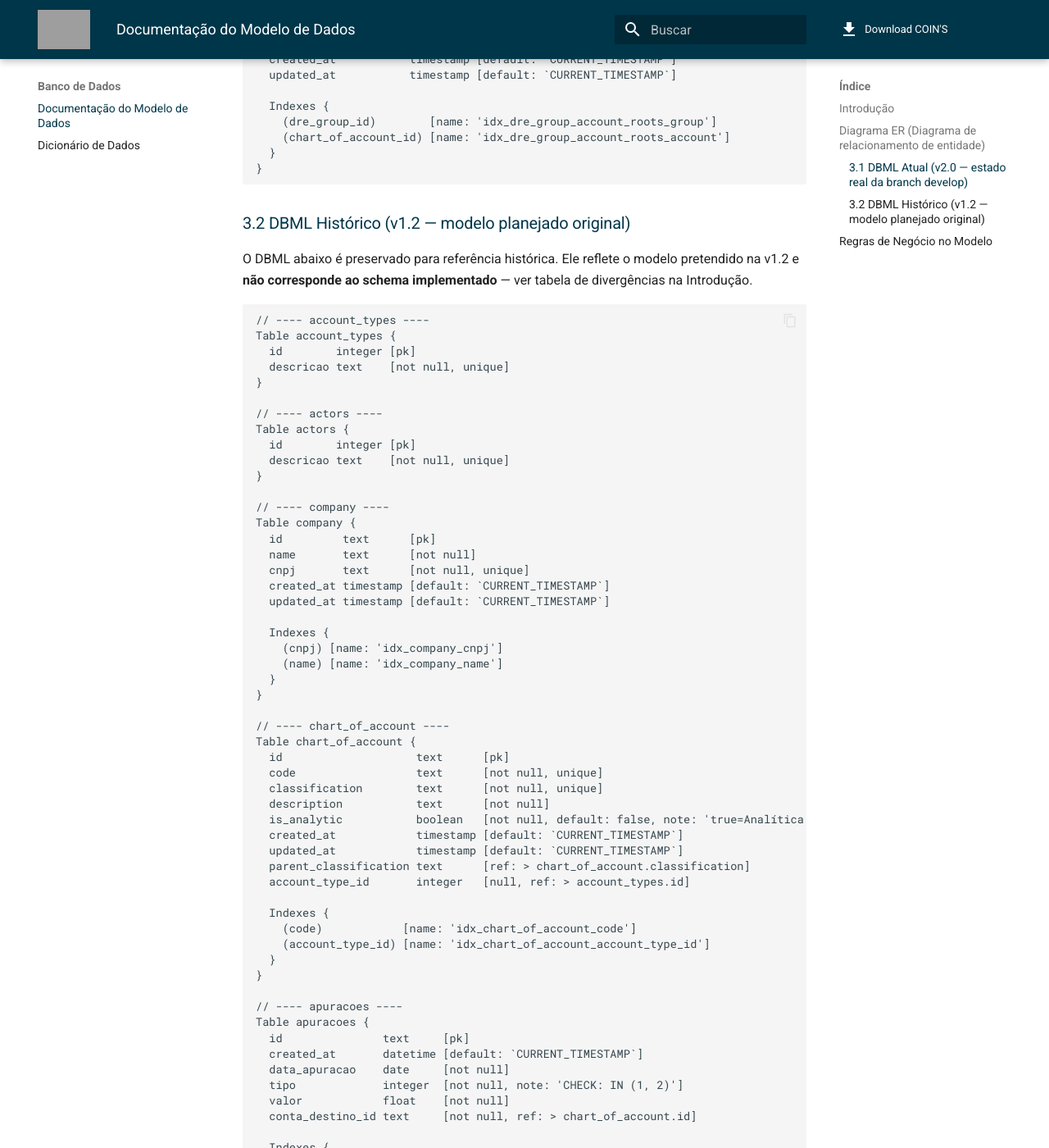
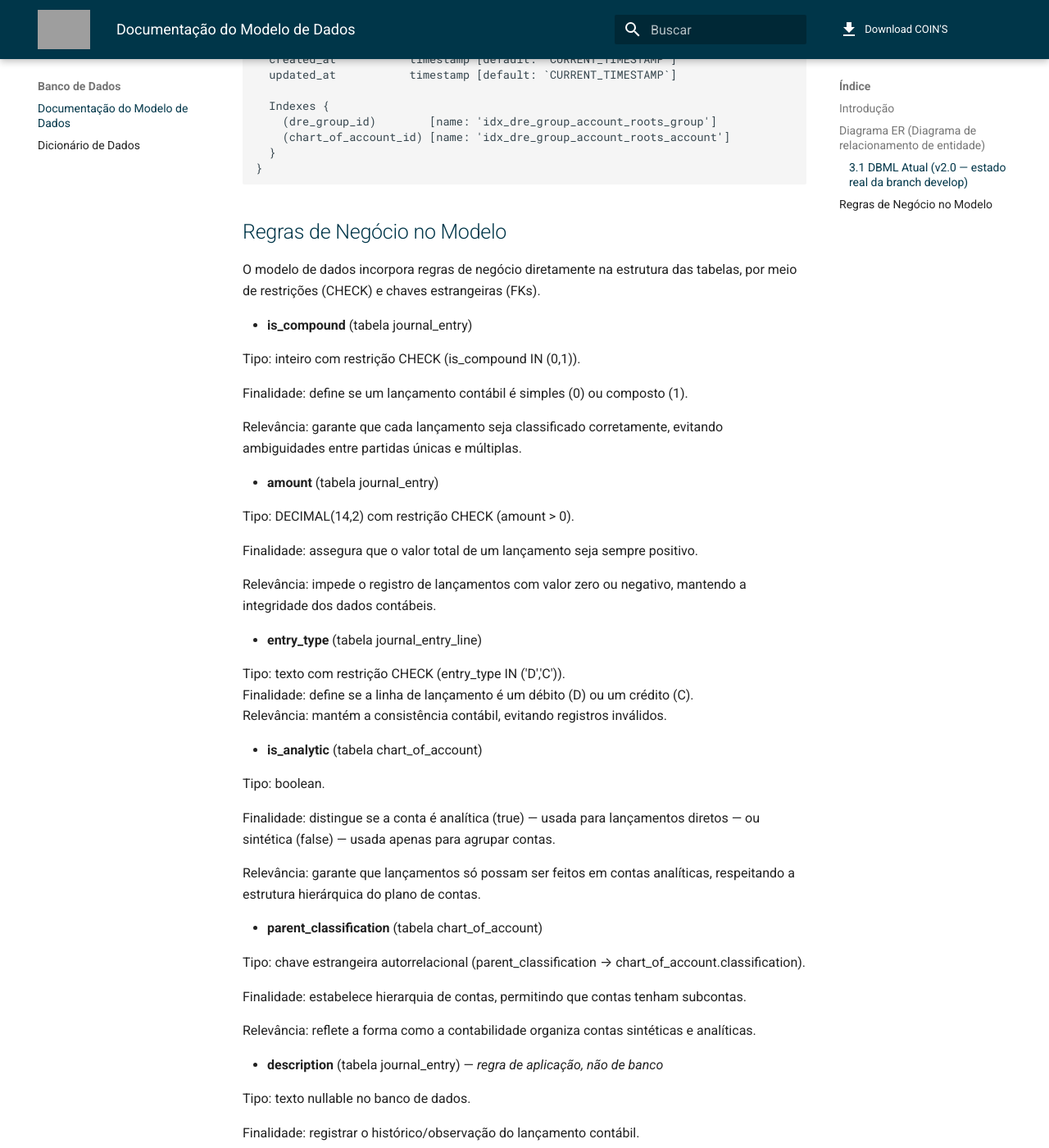
Before and after one commit to NES-Contabilidade-Integrada/doc-coins2026.1, an MkDocs documentation site: the page built from docs/banco-de-dados/documentacao-modelo-dados.md, in a window 1280 px wide and 1400 px high, scrolled down 5646 px. Shown: the whole window at 82% size. Built offline with MkDocs 1.6.1 and Material for MkDocs 9.7.7, drawn with Linux system fonts in a browser that asks for light colours; some of the changed text lies outside the part shown; grey boxes are pictures that could not be loaded.

Commit message:
docs: remove histórico da v1 no modelo de dados

````diff
--- a/docs/banco-de-dados/documentacao-modelo-dados.md
+++ b/docs/banco-de-dados/documentacao-modelo-dados.md
@@ -204,103 +204,6 @@ Table dre_group_account_roots {
 }
 ```
 
-### 3.2 DBML Histórico (v1.2 — modelo planejado original)
-
-O DBML abaixo é preservado para referência histórica. Ele reflete o modelo pretendido na v1.2 e **não corresponde ao schema implementado** — ver tabela de divergências na Introdução.
-
-```dbml
-// ---- account_types ----
-Table account_types {
-  id        integer [pk]
-  descricao text    [not null, unique]
-}
-
-// ---- actors ----
-Table actors {
-  id        integer [pk]
-  descricao text    [not null, unique]
-}
-
-// ---- company ----
-Table company {
-  id         text      [pk]
-  name       text      [not null]
-  cnpj       text      [not null, unique]
-  created_at timestamp [default: `CURRENT_TIMESTAMP`]
-  updated_at timestamp [default: `CURRENT_TIMESTAMP`]
-
-  Indexes {
-    (cnpj) [name: 'idx_company_cnpj']
-    (name) [name: 'idx_company_name']
-  }
-}
-
-// ---- chart_of_account ----
-Table chart_of_account {
-  id                    text      [pk]
-  code                  text      [not null, unique]
-  classification        text      [not null, unique]
-  description           text      [not null]
-  is_analytic           boolean   [not null, default: false, note: 'true=Analítica | false=Sintética']
-  created_at            timestamp [default: `CURRENT_TIMESTAMP`]
-  updated_at            timestamp [default: `CURRENT_TIMESTAMP`]
-  parent_classification text      [ref: > chart_of_account.classification]
-  account_type_id       integer   [null, ref: > account_types.id]
-
-  Indexes {
-    (code)            [name: 'idx_chart_of_account_code']
-    (account_type_id) [name: 'idx_chart_of_account_account_type_id']
-  }
-}
-
-// ---- apuracoes ----
-Table apuracoes {
-  id               text     [pk]
-  created_at       datetime [default: `CURRENT_TIMESTAMP`]
-  data_apuracao    date     [not null]
-  tipo             integer  [not null, note: 'CHECK: IN (1, 2)']
-  valor            float    [not null]
-  conta_destino_id text     [not null, ref: > chart_of_account.id]
-
-  Indexes {
-    (data_apuracao)    [name: 'idx_apuracoes_data_apuracao']
-    (tipo)             [name: 'idx_apuracoes_tipo']
-    (conta_destino_id) [name: 'idx_apuracoes_conta_destino_id']
-  }
-}
-
-// ---- journal_entry ----
-Table journal_entry {
-  id            text      [pk]
-  company_id    text      [not null, ref: > company.id]
-  description   text
-  amount        float     [not null, note: 'CHECK: > 0']
-  is_compound   integer   [not null, default: 0, note: '1=composto | 0=simples']
-  created_at    timestamp [default: `CURRENT_TIMESTAMP`]
-  updated_at    timestamp [default: `CURRENT_TIMESTAMP`]
-  actor_id      integer   [not null, ref: > actors.id]
-  apuration_id  integer   [null, ref: > apuracoes.id]
-
-  Indexes {
-    (company_id) [name: 'idx_journal_company']
-  }
-}
-
-// ---- journal_entry_line ----
-Table journal_entry_line {
-  id               text      [pk]
-  journal_entry_id text      [not null, ref: > journal_entry.id]
-  account_code     text      [not null, ref: > chart_of_account.id]
-  entry_type       varchar   [not null, note: "D=Débito | C=Crédito"]
-  amount           float     [not null, note: '> 0']
-  created_at       timestamp [default: `CURRENT_TIMESTAMP`]
-
-  Indexes {
-    (journal_entry_id) [name: 'idx_jel_entry']
-  }
-}
-```
-
 ## Regras de Negócio no Modelo {#regras-de-negócio-no-modelo}
 O modelo de dados incorpora regras de negócio diretamente na estrutura das tabelas, por meio de restrições (CHECK) e chaves estrangeiras (FKs).
 
````
